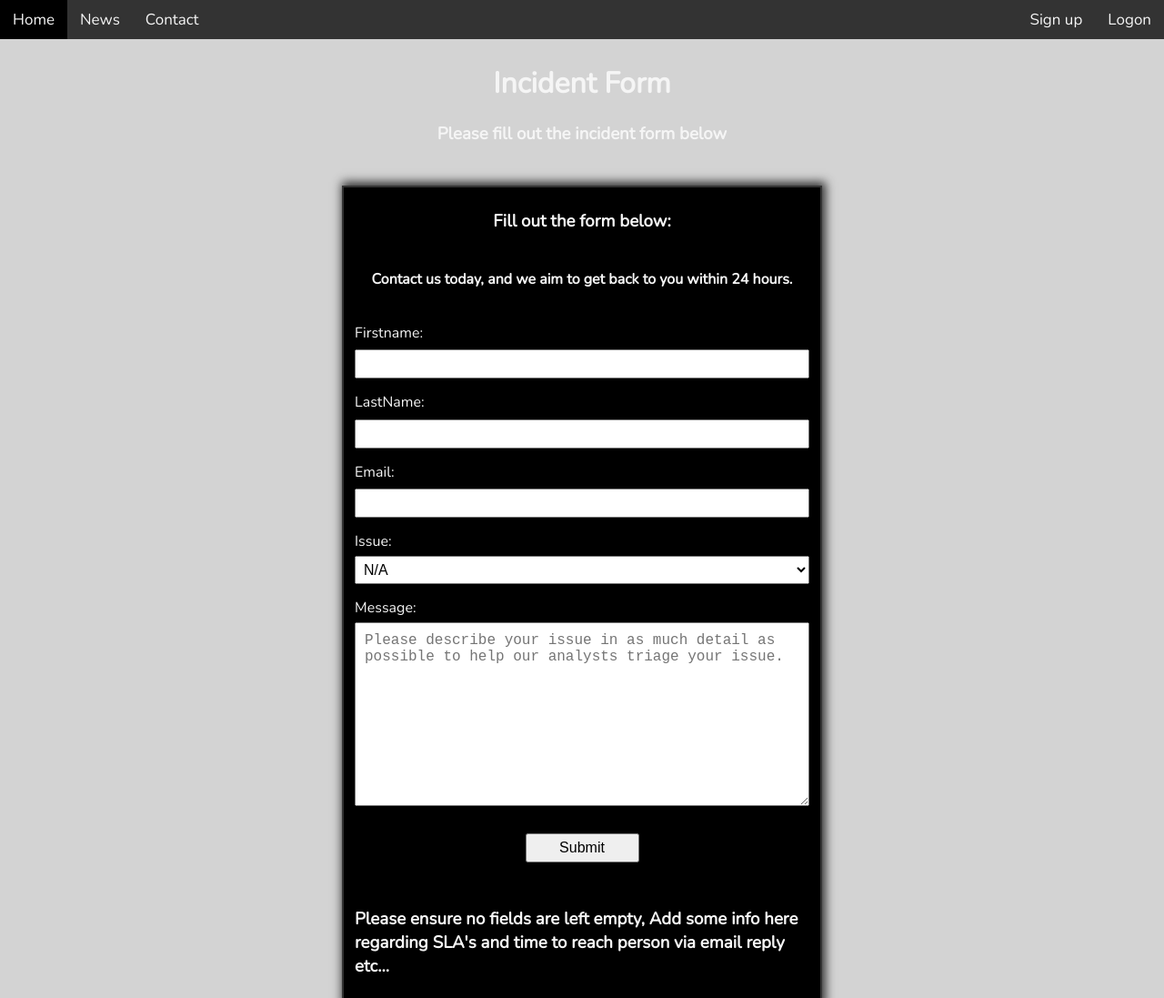
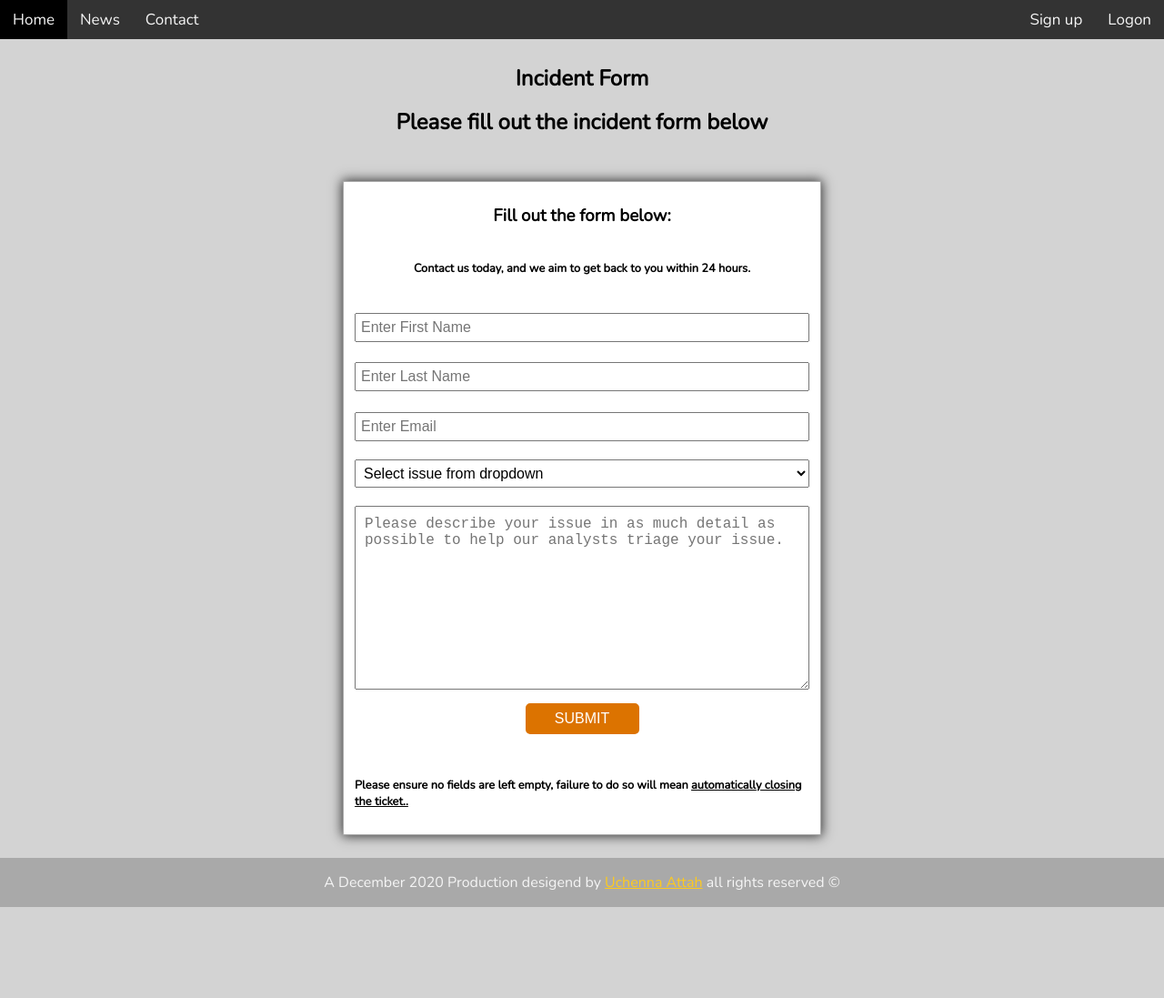
Before and after one commit to uchannel92/incident-tracker, a plain HTML site: page raiseIncident.html in a window 1280 px wide. Shown: the top 1097 px of the page at 91% size. After the commit the page ends 997 px from the top, so only its background shows below. Drawn offline with nearby package versions, Linux system fonts and the light colour scheme.

Commit message:
Completed design for homepage and raise incident form.

```diff
--- a/_layout.scss
+++ b/_layout.scss
@@ -25,3 +25,18 @@
     height: 92vh;
     margin: 0px; // Sort out why margin on right is not margining!
 }
+
+.faqs-body {
+    color: $fontColorAll;
+    background-color:lightgrey;
+    font-family: $bodyDefaultFont;
+    height: 100vh;
+    margin: 0px; // Sort out why margin on right is not margining!
+}
+
+
+// default footer for all pages, not the main index page..
+
+.footer {
+    background-color: darkgray;
+}
--- /dev/null
+++ b/faqs.scss
@@ -0,0 +1,8 @@
+@import './variables';
+@import './layout';
+
+// decide on faqs boiler plate design
+// add a few hyperlinks
+// container with margin on the sides?
+// few paragraphs
+// add more to here from tomorrorw! the link has been saved in the faqs.html page.
--- a/raiseIncident.html
+++ b/raiseIncident.html
@@ -45,60 +45,46 @@
                         <h4>Contact us today, and we aim to get back to you within 24 hours.</h4>
                     </div>
 
-                    <label for=""> Firstname:
-                        <input type="firstname" name="" id="">
+                    <label for=""> <!-- Firstname: -->
+                        <input type="firstname" name="" id="" placeholder="Enter First Name">
                     </label>
 
-                    <label for=""> LastName:
-                        <input type="lastname" name="" id="">
+                    <label for=""> <!-- LastName: -->
+                        <input type="lastname" name="" id="" placeholder="Enter Last Name">
                     </label>
 
-                    <label for=""> Email:
-                        <input type="email" name="" id="">
+                    <label for=""> <!--  Email: -->
+                        <input type="email" name="" id="" placeholder="Enter Email">
                     </label>
 
-                    <!-- <label for="" style="display: flex; flex-direction: column; margin-top: 15px;"> Issue:
-                        <input type="subject" style="width: 400px;">
-                    </label> -->
-
-                    <label for=""> Issue:
-                        <select name="incidents" id="">
-                            <option value="">N/A</option>
-                            <option value="">technical issue</option>
-                            <option value="">performance issue</option>
-                            <option value="">licence issue</option>
+                    <label for=""> <!-- Issue: -->
+                        <select name="incidents" id="" placeholder="Enter Email">
+                            <option value="" selected disabled>Select issue from dropdown</option>
+                            <option value="">Technical issue</option>
+                            <option value="">Performance issue</option>
+                            <option value="">Licence issue</option>
                             <option value="">Other (state in message)</option>
                         </select>
                     </label>
 
-                    <label for=""> Message:
+                    <label for=""> <!-- Message: -->
                         <textarea name="" id="" cols="30" rows="10" style="margin-top: 5px;" placeholder="Please describe your issue in as much detail as possible to help our analysts triage your issue."></textarea>
                     </label>
 
                     <input type="button" value="Submit" class="sm-btn">
 
                     <div class="form-text">
-                        <h3>Please ensure no fields are left empty,
-                            Add some info here regarding SLA's and time to reach person via email reply etc...
-                        </h3>
+                        <h4> Please ensure no fields are left empty, failure to do so will mean <span> automatically closing the ticket.. </span></h4>
                     </div>
                 </fieldset>
             </form>
         </div>
     </section>
 
-<!-- Supplementary text for form -->
-    <!-- <section>
-        <div class="form-footer">
-            <h3>Please ensure no fields are left empty,
-                Add some info here regarding SLA's and time to reach person via email reply etc...
-            </h3>
-        </div>
-    </section> -->
 </main>
 
 <!-- Footer Section here -->
-<footer>
+<footer class="footer">
     <div>
         <span><p>A December 2020 Production desigend by <a href="#index">Uchenna Attah</a> all rights reserved &COPY; </p></span>
     </div>
--- a/raiseIncident.scss
+++ b/raiseIncident.scss
@@ -9,7 +9,7 @@
 // play with the fieldset, give it a 3d effect. Done
 // media query test does work, play around and see best options !! Kind of
 
-// Decide on submit button styling...
+// Decide on submit button styling... Done
 // Work on way to make font uniform but via one setting, maybe multiplte styles like under label,input { property } etc...
 // start working on creating the faq pages...
 
@@ -18,28 +18,29 @@
     // Flexbox and responsive design.
 
 header {
+    color: black;
     display: flex;
     flex-direction: column;
     align-items: center;
     margin-bottom: 25px;
 
     h1, h3 {
+        font-size: 24px;
         margin-top: 0px;
 
     }
 }
 
 fieldset {
+    color: black;
     display: flex;
     flex-direction: column;
     width: 500px;
     margin: 0 auto;
-    border: 2px solid #333;
-    box-shadow: 2px -2px 10px 2px #333; // box shaddow effect
-    background-color: black;
+    border: 1px solid darkgrey;
+    box-shadow: 0px 0px 12px 1px  #333; // box shaddow effect
+    background-color: white;
     margin-bottom: 25px; // used to space from footer
-
-}
 
     label {
         display: flex;
@@ -69,19 +70,45 @@ textarea {
     }
 
     .sm-btn {
+        background-color: #DC7300;
+        border: solid #DC7300;
+        border-radius: 5px;
+        color: white;
+        text-transform: uppercase;
         margin: 0 auto;
-    margin-top: 30px;
+        margin-top: 15px;
         margin-bottom: 30px; // decide to keep
         width: 25%;
         padding: 5px;
+        outline: none;
 
+        &:hover {
+            border: solid #db7f1c;
+            background-color: #db7f1c;
+        }
     }
 
     .form-text {
         display: flex;
         flex-direction: column;
         align-items: center;
+
+        h4 {
+            font-size: 0.8em;
+
+            span {
+                text-decoration: underline;
             }
+        }
+
+    }
+}
+
+// Moving footer to layout. Because it will be multi use accross the board. If this does not work i'll add back.
+// footer {
+//     background-color: darkgray;
+// }
+
 
 
 // Media Query Test..
--- a/test.js
+++ b/test.js
@@ -3,14 +3,14 @@ const footballClubs = ["arsenal", "tottenham", "liverpool", "manchester"]
 // footballClubs.splice(2,1)
 
 
-let input = prompt("Type view or delete")
+// let input = prompt("Type view or delete")
 
-if (input === "view") {
-    console.log(footballClubs)
-}
+// if (input === "view") {
+//     console.log(footballClubs)
+// }
 
-if (input === "delete") {
-    footballClubs.splice(prompt("Enter the index you want to delete"))
-    console.log(`${footballClubs.splice()} has been deleted..`)
-}
-console.log(footballClubs)
+// if (input === "delete") {
+//     footballClubs.splice(prompt("Enter the index you want to delete"))
+//     console.log(`${footballClubs.splice()} has been deleted..`)
+// }
+// console.log(footballClubs)
--- a/todoapp.js
+++ b/todoapp.js
@@ -1,139 +1,34 @@
-// ToDo empty array
-
-// const todo = [];
-// let input = prompt("Type something..")
-
-// while (input === "q") {
-//     break;
-
-//     if (input === "add") {
-
-//     }
-// }
-
-// console.log("App exited..")
-
-// below commands to implement:
-// new: (Not implemented)
-// list: (Not implemented)
-// delete: (Not implemented)
-// quit: (Not implemented) `
-
-// while loop
-// let input = prompt(`Todo App Options: new, delete, list, quit ${todo}`)
-
-// while(input !== "quit") {
-
-//     if (todo === "new") {
-//         prompt(`Add to list: ${todo.push()}`)
-//         console.log(todo)
-//         console.log("Add a new todo");
-//     }
-
-    // if (prompt === "delete") {
-    //     console.log("delete from todo");
-    // }
-
-    // if (prompt === "list") {
-    //     console.log("list the todo");
-    // }
-
-    // if (prompt() === "quit") {
-    //     console.log("Exit the app..");
-    // }
-// }
-
-// quit function
-
-// ###############
-
-// input = array.push(prompt(`Add new players to array:`));
-// input = array.push(prompt(`Add new players to array:`));
-
-// const array = [1]
-
-// asking to prompt 3 times..
-
-// while(array !== 'quit') {
-//     array.push(prompt("Add another name"));
-
-//     if (array === "quit") {
-//         break;
-//     }
-
-//  }
-
-// console.log(array)
-
-// Iterating Each item in array...
-// for (let i = 0; i < array.length; i++) {
-//     console.log(i, array[i])
-// }
-
-// Accomplished - adding to array and listing array
-
-// outstanding
-// My issue is using the while loop and breaking while loop. Syntax
-// implement the quit
-// delete
-// quit
-// list iterarted array on command.
-
-// how to loop and exit
-// const exit = "exit";
-
-// let todo = prompt("Todo options. type commands to continue: add|view|delete|exit.");
-
-// let array = []
-
-// while(array !== exit) {
-//     todo = prompt(`Repeat: Todo options, press 'exit' to exit.`);
-
-// }
-// console.log("You have quit, type anything to exit.")
-
-
-// how break command works.
-for(let i = 10; i > 0; i --) {
-    console.log(i)
-    if (i === 2) break;
-}
-
-// quit function has been implemented...!!
-
 const array = []
 
-let input = prompt("Todo hit enter to continue..")
+let input = prompt("Todo: Hit the enter key to continue..")
 
-while(input !== "q") {
+while(input !== "q" && input !== "quit") {
 
-        input = prompt("Type the following to continue - quit | view | new | delete | deleteM | length | first | last ")
+        input = prompt(`Type the following to continue -
+        quit | view | new | delete | length | first | last `)
 
     if (input === "view") {
+
+        console.log("*****")
         for (let i = 0; i < array.length; i ++) {
             console.log(i, array[i])
+        }
+        console.log("*****")
+
+        if (array.length < 1) {
+            console.log("There are no items to display..")
         }
     }
 
     if (input === "new") {
         input = array.push(prompt("Add a new item to array"));
-        console.log(`${array[array.length -1]} has been added.`)
+        console.log(`"${array[array.length -1]}" has been added.`)
     }
 
+    // To use splice, the user will prompt the index in the input, the 1 at the end indicates to remove 1 item!
     if (input === "delete") {
-        input = array.pop(prompt("You will be deleting the last item entered, type delete again."))
-        console.log(`${array[array.length -1]} has been deleted.`)
-    }
-
-    // work on using splice to delete items !!!
-    if (input === "deleteM") {
-        for (let i = 0; i < array.length; i ++) {
-            console.log(i, array[i])
-        }
-        input = array.splice(prompt("Specify the array index you want to delete.."))
-        for (let i = 0; i < array.length; i ++) {
-            console.log(i, array[i])
-        }
+        input = array.splice(prompt("Specify the array index you want to delete.."), 1)
+        console.log(`"${input}" has been deleted..`)
     }
 
     // todo length
@@ -154,7 +49,7 @@ while(input !== "q") {
 
     if (input === "last") {
         input = array[array.length -1]
-        console.log(`${array[array.length -1]} is the last item in the array.`)
+        console.log(`"${array[array.length -1]}" is the last item in the array.`)
     }
 
 }
```
Also changed, not shown: faqs.html (+37 -1 lines), faqs.css (added), index.css, raiseIncident.css, 3 other files. Lines whose indentation alone changed are shown as unchanged.
